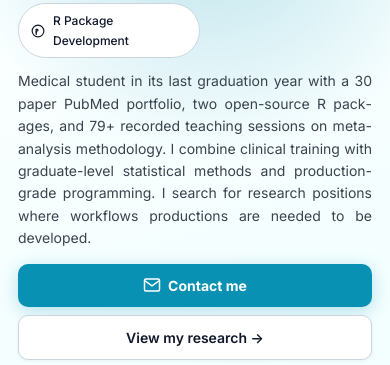
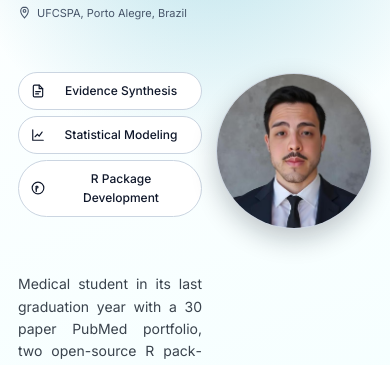
Before and after one commit to vanioljantunes/vanioljantunes.github.io, a plain HTML site: page index.html in a window 390 px wide. Shown: the part 294-659 px from the top of the page. Drawn offline with Linux system fonts and the light colour scheme.

Commit message:
fix(mobile): grid-pass-through aligns hero photo bottom with chips bottom; chip text centered with absolute icon
- text container becomes display:contents so children join hero-grid as grid items
- hero-photo-col grid-row 1/span 4, align-self:end so its bottom matches the last chip
- chips center their label, icon absolute-positioned at left:12px so centering ignores it

```diff
--- a/index.html
+++ b/index.html
@@ -7,7 +7,7 @@
   <meta http-equiv="Cache-Control" content="no-cache, no-store, must-revalidate">
   <meta http-equiv="Pragma" content="no-cache">
   <meta http-equiv="Expires" content="0">
-  <meta name="build-version" content="2026-05-20-mobile-9">
+  <meta name="build-version" content="2026-05-20-mobile-10">
   <title>Vanio Antunes — MD Candidate · Researcher · Developer</title>
   <script>
     // force fresh load when build-version changes
@@ -2307,10 +2307,33 @@
         position: relative;
       }
 
+      /* turn the inner text div into a grid passthrough so we can place the
+         photo to span exactly through the chips row */
+      .hero-grid {
+        display: grid;
+        grid-template-columns: 1fr 156px;
+        column-gap: 14px;
+        align-items: start;
+      }
+
+      .hero-grid > div:first-child {
+        display: contents;
+      }
+
+      .hero-role-pill,
+      .hero-name,
+      .hero-location,
+      .hero-chips,
+      .hero-bio,
+      .hero-ctas {
+        grid-column: 1;
+      }
+
       .hero-photo-col {
-        position: absolute;
-        top: 4px;
-        right: 0;
+        position: static;
+        grid-column: 2;
+        grid-row: 1 / span 4;     /* role + name + location + chips */
+        align-self: end;          /* bottom of photo aligns with bottom of chips */
         width: 156px;
         max-width: 156px;
         height: 156px;
@@ -2348,15 +2371,7 @@
         display: none;
       }
 
-      /* photo now spans role + name + location + chips, so all four
-         reserve room on the right */
-      .hero-role-pill,
-      .hero-name,
-      .hero-location,
-      .hero-chips {
-        padding-right: 172px;
-      }
-
+      /* with the grid placement above, no manual padding-right needed */
       .hero-role-pill {
         margin-bottom: 10px;
         font-size: 10px;
@@ -2364,7 +2379,7 @@
         max-width: 100%;
       }
 
-      /* uniform stacked chips with icon on the left */
+      /* uniform stacked chips with centered text + icon on the left */
       .hero-chips {
         display: flex;
         flex-direction: column;
@@ -2374,13 +2389,19 @@
 
       .hero-chip {
         width: 100%;
-        justify-content: flex-start;
+        justify-content: center;
+        position: relative;
         gap: 8px;
-        padding: 7px 12px;
+        padding: 8px 14px 8px 36px;
         font-size: 12px;
+        text-align: center;
       }
 
       .hero-chip svg {
+        position: absolute;
+        left: 12px;
+        top: 50%;
+        transform: translateY(-50%);
         width: 14px;
         height: 14px;
         margin-right: 0;
```
